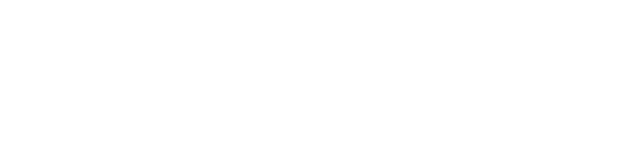
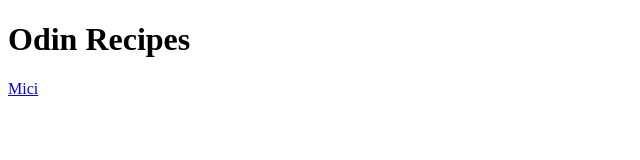
Before and after one commit to sebiflorinp/odin-recipes, a plain HTML site: page index.html in a window 1280 px wide. Shown: the whole page, without its empty margins (0-640 px from the left). Drawn offline with Linux system fonts and the light colour scheme.

Commit message:
Add in index.html a link to mici.html

```diff
--- a/index.html
+++ b/index.html
@@ -5,6 +5,7 @@
         <title>Romanian recipes</title>
     </head>
     <body>
-
+        <h1>Odin Recipes</h1>
+        <a href="../odin-recipes/recipes/mici.html">Mici</a>
     </body>
 </html>
```
